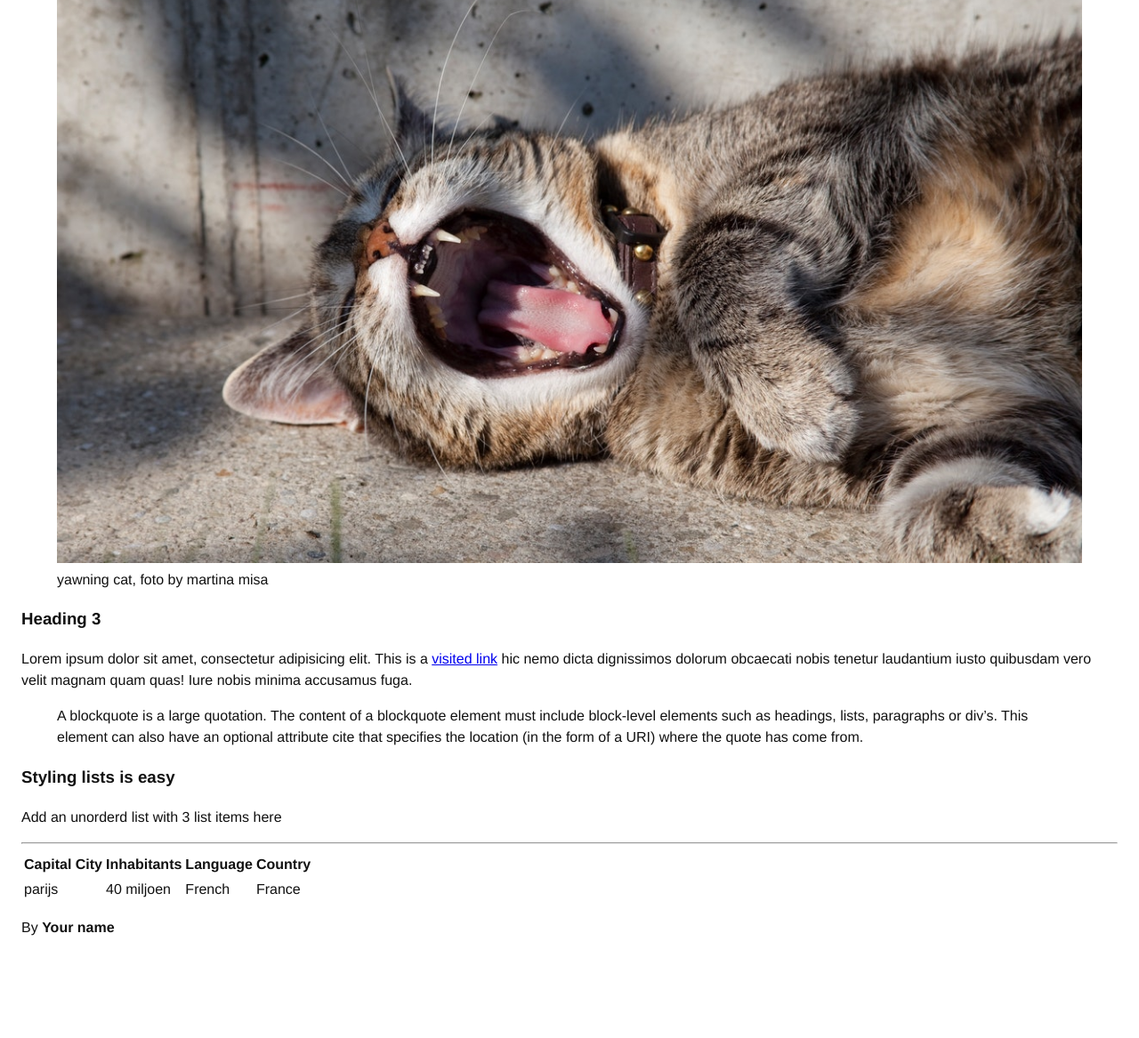
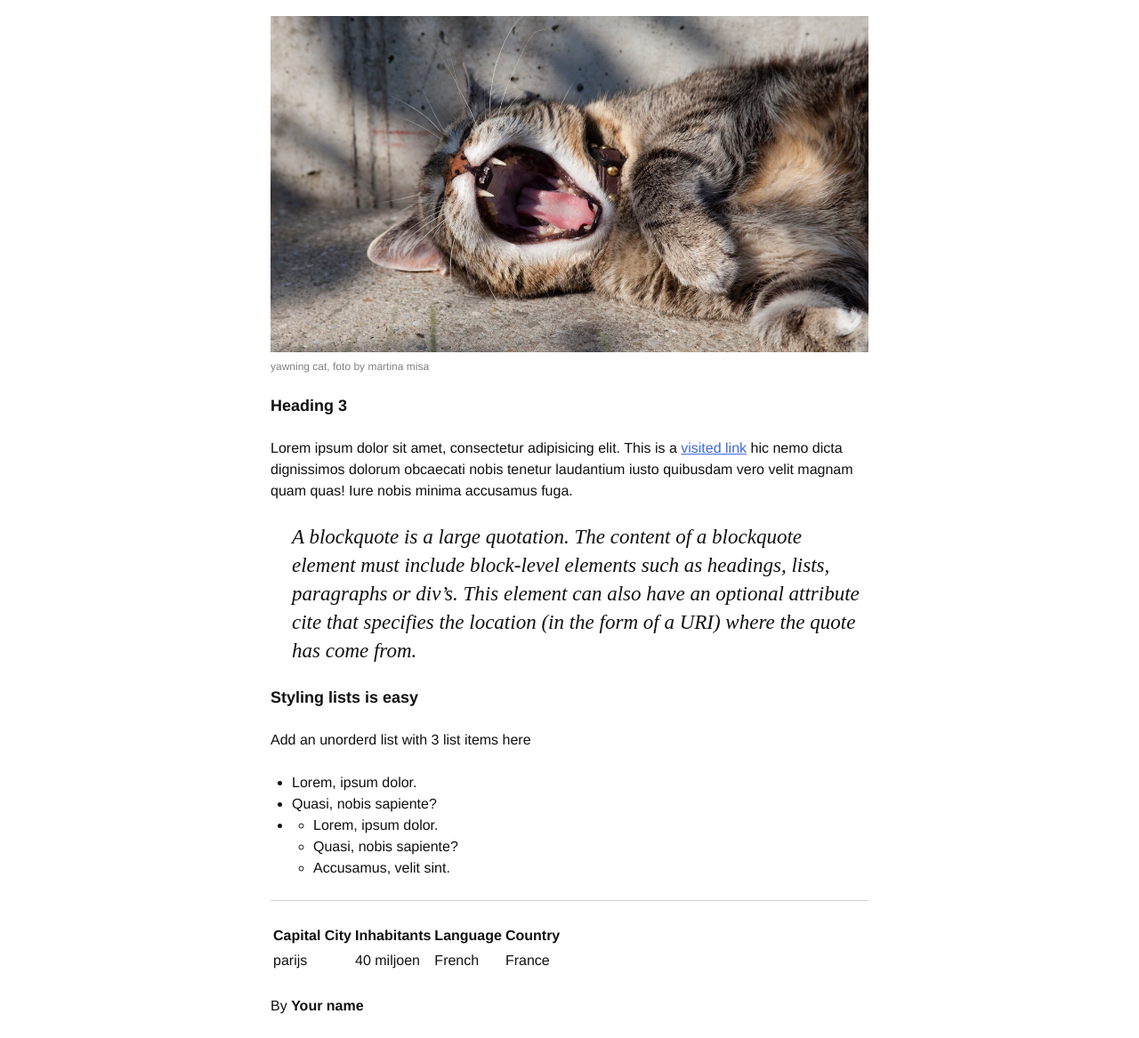
Before and after one commit to mct-ui/html5-boilerplate-BuyseTjorven, a plain HTML site: page index.html in a window 1280 px wide. Shown: the part 318-1485 px from the top of the page at 89% size. Before the commit the page ends 1389 px from the top, so only its background shows below. Drawn offline with Linux system fonts and the light colour scheme.

Commit message:
element style in orde

```diff
--- a/css/screen.css
+++ b/css/screen.css
@@ -12,8 +12,14 @@ html {
   padding: 24px 24px 0 24px;
 }
 
+body {
+  max-width: 42em; /*een waarde die relatief verwijst naar waarde in html   */
+  margin: 0 auto;
+}
+
 img {
   max-width: 100%;
+  vertical-align: top;
 }
 /*
  * Remove text-shadow in selection highlight:
@@ -23,7 +29,96 @@ img {
  */
 
 ::-moz-selection {
+  /*browser prefix is ervoor enzo*/
+  color: white;
+  background-color: #44c8f5;
 }
 
 ::selection {
+  color: white;
+  background-color: #44c8f5;
 }
+h1 {
+  font-family: 'Times New Roman', Times, serif;
+  font-size: 36px;
+  font-weight: normal;
+  line-height: 40px;
+  margin: 0 0 48px;
+}
+
+h2 {
+  font-size: 23px;
+  line-height: 32px;
+  margin: 0 0 24px;
+}
+
+h3 {
+  font-size: 18px;
+  line-height: 24px;
+  margin: 0 0 24px;
+}
+
+h4,
+h5,
+h6 {
+  font-size: 16px;
+  line-height: 24px;
+  margin: 0 0 24px;
+}
+
+p,
+ol,
+ul,
+dl,
+table,
+address,
+figure {
+  margin: 0 0 24px;
+}
+
+ul,
+ol,
+blockquote {
+  padding-left: 24px;
+}
+
+li ul,
+li ol {
+  margin-bottom: 0;
+}
+
+blockquote {
+  font-style: italic;
+  font-size: 23px;
+  line-height: 32px;
+  margin: 0 0 24px;
+  font-family: 'Times New Roman', Times, serif;
+}
+
+figcaption {
+  font-size: 12px;
+  line-height: 16px;
+  padding-top: 8px;
+  color: grey;
+}
+
+hr {
+  border: 0;
+  height: 1px;
+  background-color: lightgrey;
+  margin: 0 0 24px;
+}
+
+a {
+  color: royalblue;
+  transition: all 0.1s ease-in-out;
+}
+a:visited, /* loVe before Hate*/
+a:active {
+  color: blueviolet;
+}
+
+a:hover,
+a:focus {
+  color: crimson;
+}
--- a/index.html
+++ b/index.html
@@ -52,6 +52,15 @@
         <p>
             Add an unorderd list with 3 list items here
         </p>
+        <ul>
+            <li>Lorem, ipsum dolor.</li>
+            <li>Quasi, nobis sapiente?</li>
+            <li><ul>
+                <li>Lorem, ipsum dolor.</li>
+                <li>Quasi, nobis sapiente?</li>
+                <li>Accusamus, velit sint.</li>
+            </ul></li>
+        </ul>
         <hr>
         <table>
             <tr>
```
